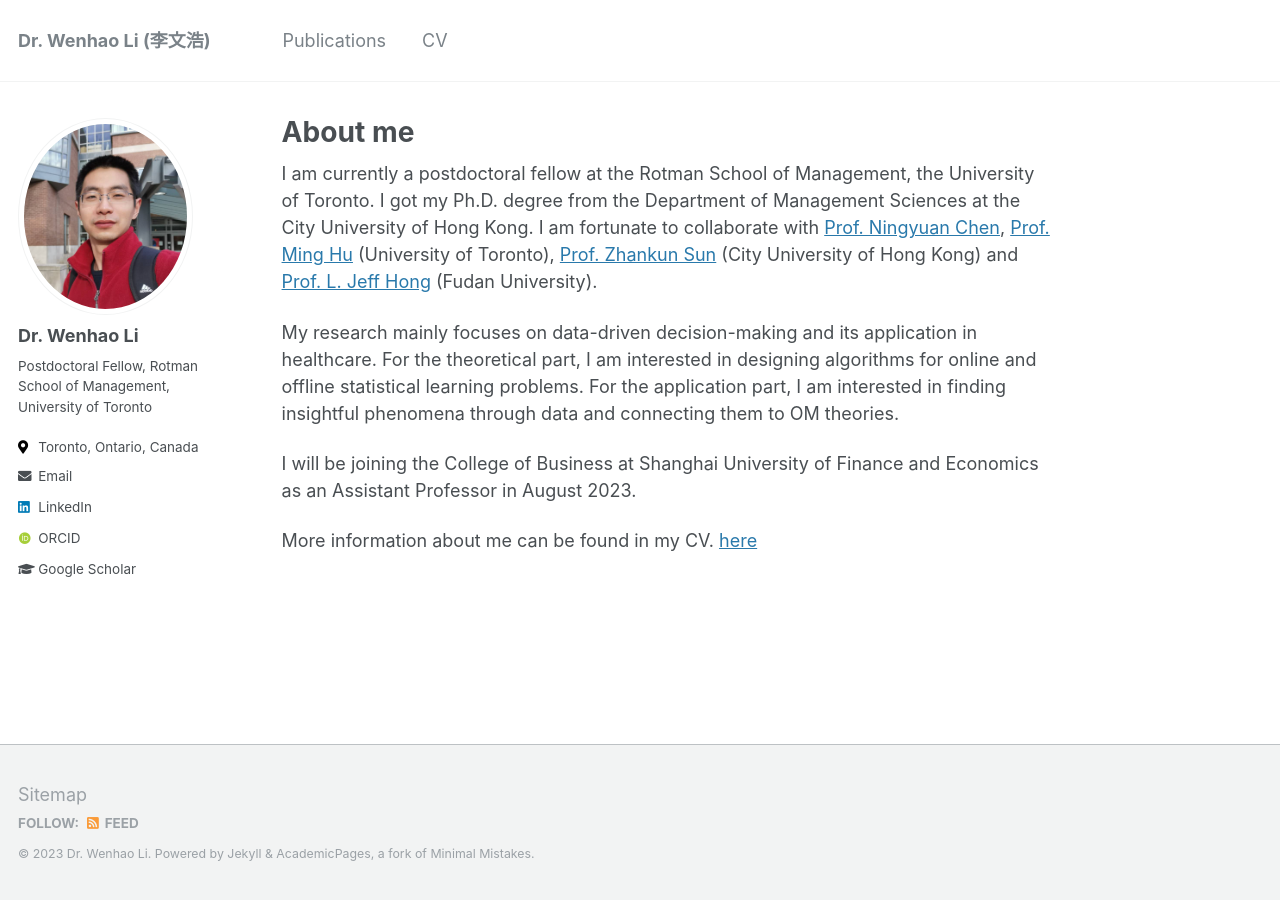
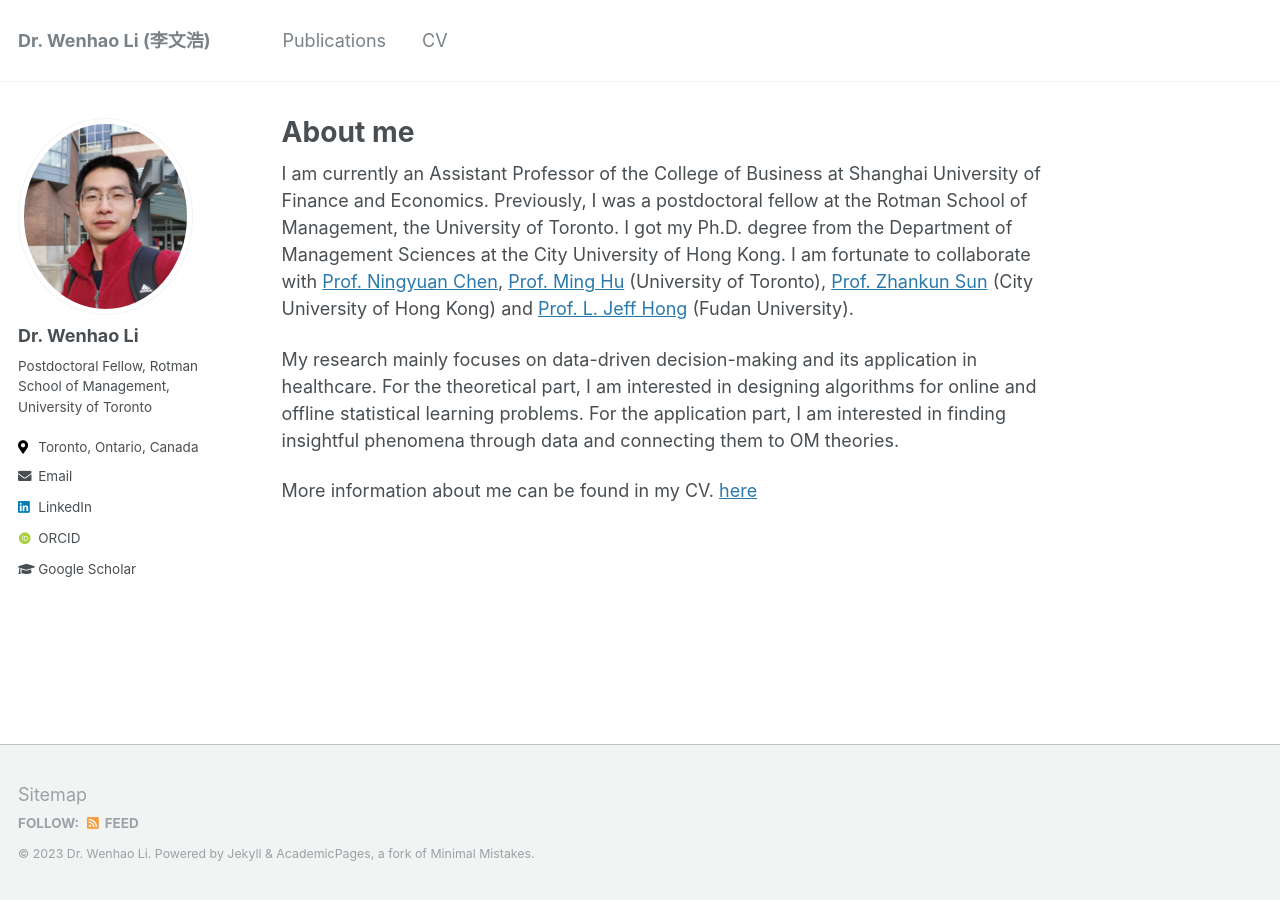
Before and after one commit to WenhaoLi666/WenhaoLi666.github.io, a Jekyll site: the page built from _pages/about.md, in a window 1280 px wide. Built offline with Jekyll 4.4.1, drawn with Linux system fonts in a browser that asks for light colours; some web fonts are replaced.

Commit message:
Update about.md

```diff
--- a/_pages/about.md
+++ b/_pages/about.md
@@ -8,10 +8,9 @@ redirect_from:
   - /about.html
 ---
 
-I am currently a postdoctoral fellow at the Rotman School of Management, the University of Toronto. I got my Ph.D. degree from the Department of Management Sciences at the City University of Hong Kong. I am fortunate to collaborate with [Prof. Ningyuan Chen](http://individual.utoronto.ca/ningyuanchen/), [Prof. Ming Hu](http://individual.utoronto.ca/minghu/) (University of Toronto), [Prof. Zhankun Sun](https://zhanksun.github.io/) (City University of Hong Kong) and [Prof. L. Jeff Hong](https://jinzhi123.github.io/) (Fudan University).
+I am currently an Assistant Professor of the College of Business at Shanghai University of Finance and Economics. Previously, I was a postdoctoral fellow at the Rotman School of Management, the University of Toronto. I got my Ph.D. degree from the Department of Management Sciences at the City University of Hong Kong. I am fortunate to collaborate with [Prof. Ningyuan Chen](http://individual.utoronto.ca/ningyuanchen/), [Prof. Ming Hu](http://individual.utoronto.ca/minghu/) (University of Toronto), [Prof. Zhankun Sun](https://zhanksun.github.io/) (City University of Hong Kong) and [Prof. L. Jeff Hong](https://jinzhi123.github.io/) (Fudan University).
 
 My research mainly focuses on data-driven decision-making and its application in healthcare. For the theoretical part, I am interested in designing algorithms for online and offline statistical learning problems. For the application part, I am interested in finding insightful phenomena through data and connecting them to OM theories.
 
-I will be joining the College of Business at Shanghai University of Finance and Economics as an Assistant Professor in August 2023.
 
 More information about me can be found in my CV. [here](/files/WenhaoLi_CV_Postdoc.pdf)
```
